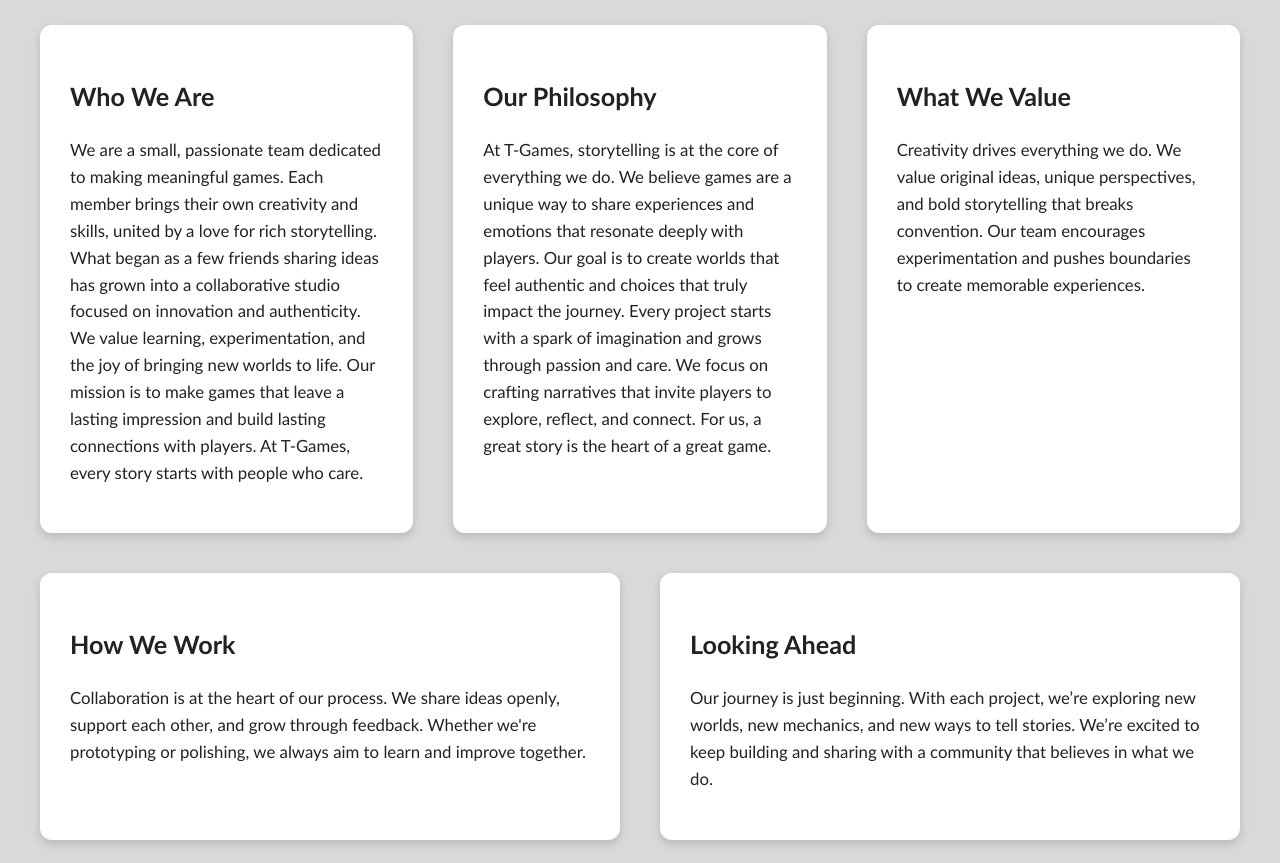
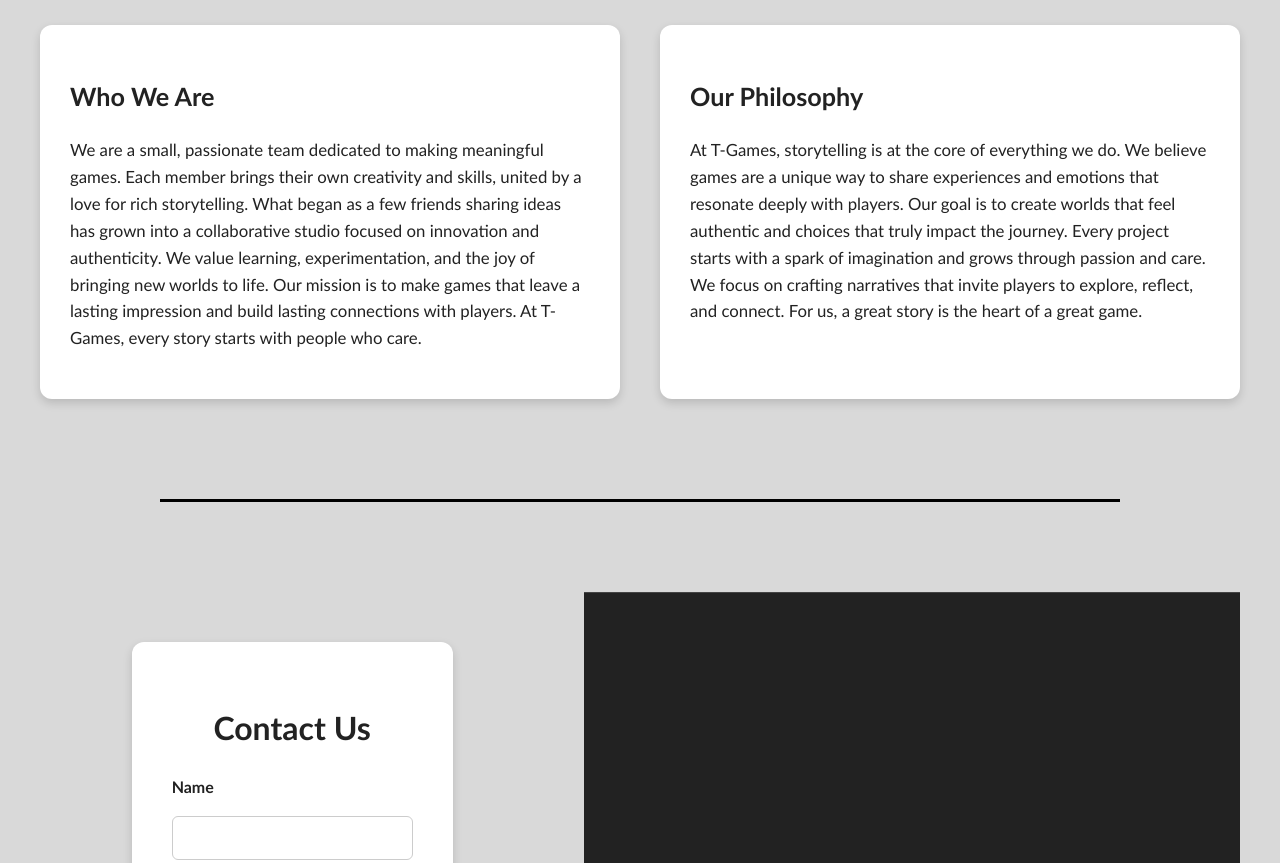
Before and after one commit to TBramb5/Mi349_FinalProject, a plain HTML site: page about.html in a window 1280 px wide. Shown: the part 400-1263 px from the top of the page. Drawn offline with Linux system fonts and the light colour scheme.

Commit message:
about section change

```diff
--- a/about.html
+++ b/about.html
@@ -41,27 +41,6 @@
         At T-Games, storytelling is at the core of everything we do. We believe games are a unique way to share experiences and emotions that resonate deeply with players. Our goal is to create worlds that feel authentic and choices that truly impact the journey. Every project starts with a spark of imagination and grows through passion and care. We focus on crafting narratives that invite players to explore, reflect, and connect. For us, a great story is the heart of a great game.
       </p>
     </div>
-    <div class="about">
-      <h2>What We Value</h2>
-      <p>
-        Creativity drives everything we do. We value original ideas, unique perspectives, and bold storytelling that breaks convention. Our team encourages experimentation and pushes boundaries to create memorable experiences.
-      </p>
-    </div>
-
-    <div class="about">
-      <h2>How We Work</h2>
-      <p>
-        Collaboration is at the heart of our process. We share ideas openly, support each other, and grow through feedback. Whether we're prototyping or polishing, we always aim to learn and improve together.
-      </p>
-    </div>
-
-    <div class="about">
-      <h2>Looking Ahead</h2>
-      <p>
-        Our journey is just beginning. With each project, we’re exploring new worlds, new mechanics, and new ways to tell stories. We’re excited to keep building and sharing with a community that believes in what we do.
-      </p>
-    </div>
-  </div>
 
   <hr class="about-line">
   <div class="contact-form-container">
```
